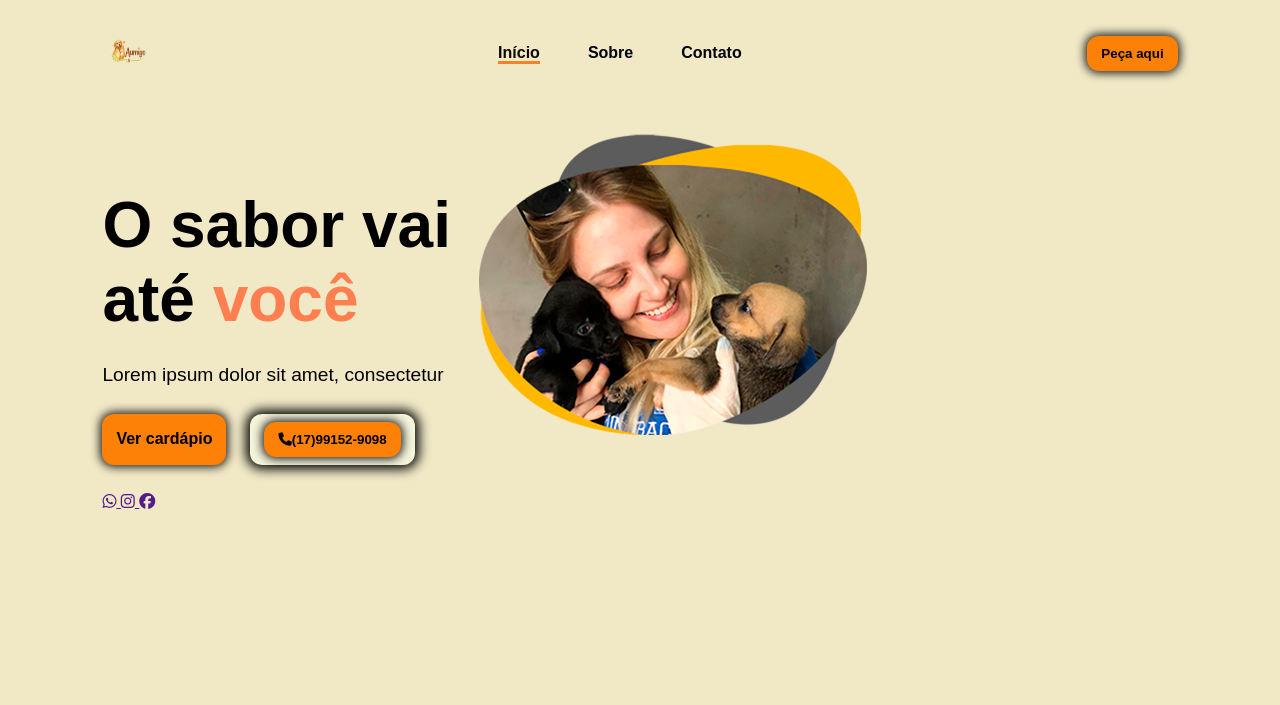
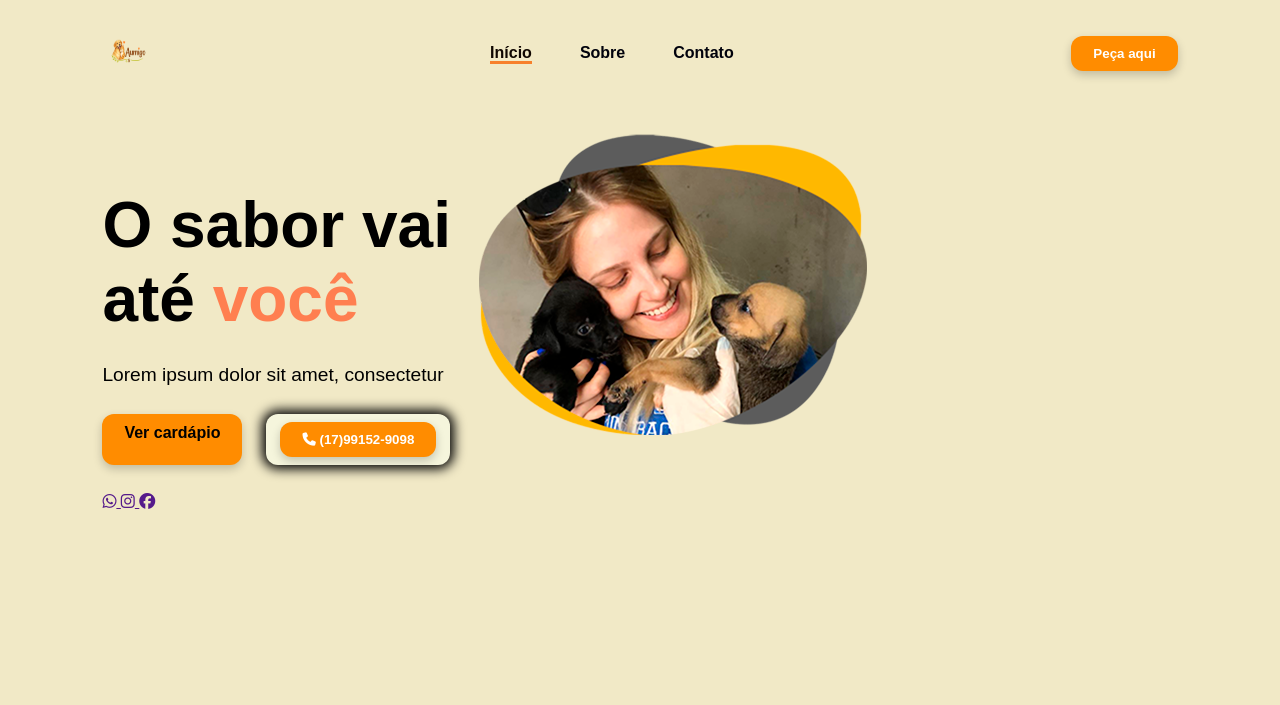
Before and after one commit to AmandinhaaSilva/AuMigo, a PHP site: page / in a window 1280 px wide. Shown: the top 705 px of the page. Run offline with PHP 8.4, Linux system fonts and the light colour scheme.

Commit message:
arrumando

```diff
--- a/src/styles/style.css
+++ b/src/styles/style.css
@@ -14,21 +14,19 @@ section {
 }
 
 .btn-default {
+    background-color: #ff8c00;
+    color: white;
     border: none;
-    display: flex;
-    align-items: center;
-    justify-content: center;
-    background-color: #fc8106;
+    padding: 10px 22px;
     border-radius: 12px;
-    padding:10px 14px;
     font-weight: 600;
-    box-shadow: 0px 0px 10px 2px rgba(5, 5, 5, 0.921);
     cursor: pointer;
-    transition: background-color 0.3s ease;
+    box-shadow: 0px 4px 10px rgba(0,0,0,0.2);
+    transition: 0.3s;
 }
 
 .btn-default:hover {
-    background-color: #ed953c;
+    transform: scale(1.05);
 }
 
 .social_media_buttons {
```
